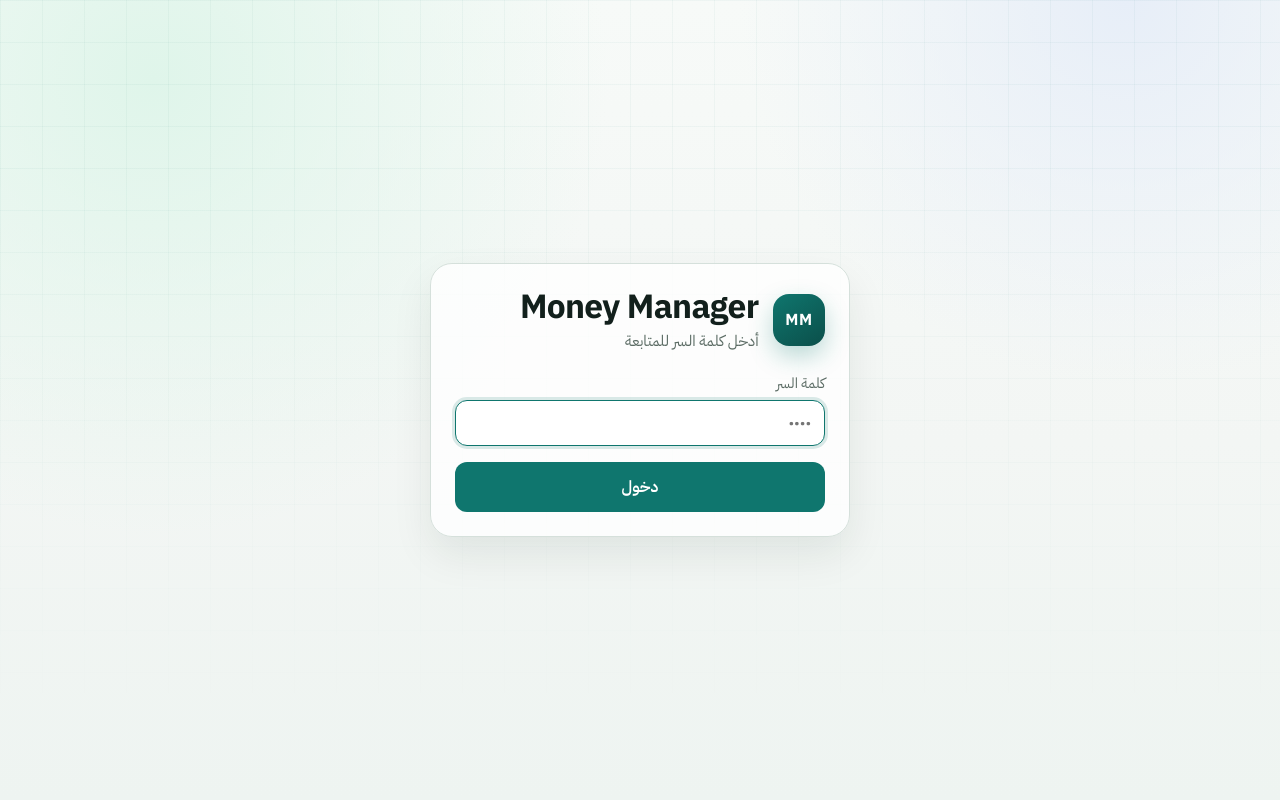
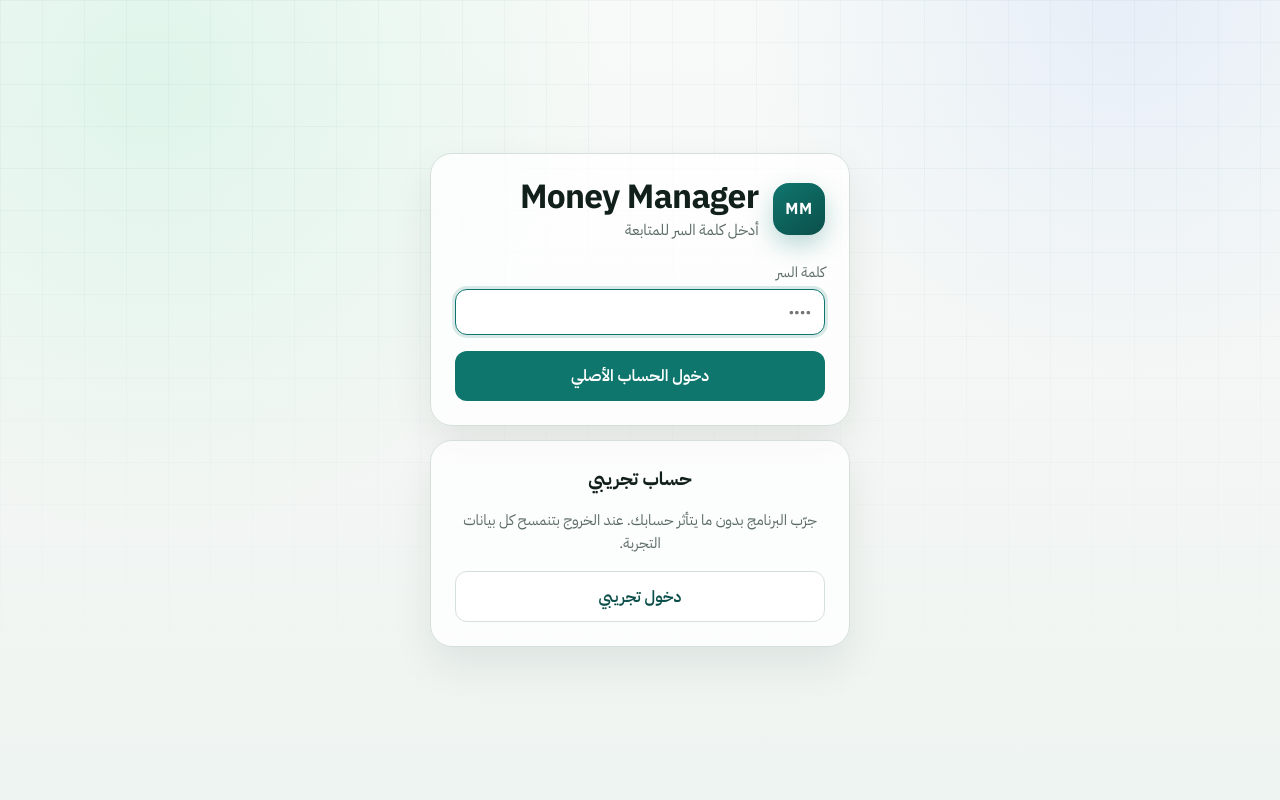
Before and after one commit to ahmadsamaaneh/money-manager, a Flask app: page /login in a window 1280 px wide. Run offline with Flask 3, Linux system fonts and the light colour scheme.

Commit message:
Add disposable demo account mode.

```diff
--- a/app.py
+++ b/app.py
@@ -1,11 +1,13 @@
 """Money Manager — Flask web app with Excel storage."""
 
 import os
+import uuid
 from functools import wraps
 from pathlib import Path
 
 from flask import (
     Flask,
+    g,
     jsonify,
     redirect,
     render_template,
@@ -19,9 +21,11 @@ import excel_db
 
 app = Flask(__name__)
 app.secret_key = os.environ.get("SECRET_KEY", "money-manager-local-secret-key")
+app.config["TEMPLATES_AUTO_RELOAD"] = True
+app.jinja_env.auto_reload = True
 APP_PASSWORD = os.environ.get("APP_PASSWORD", "1110")
 
-PUBLIC_ENDPOINTS = {"login", "login_post", "static"}
+PUBLIC_ENDPOINTS = {"login", "login_post", "login_demo", "static"}
 
 
 def _error(message: str, status: int = 400):
@@ -41,14 +45,23 @@ def login_required(view):
 
 
 @app.before_request
-def require_login():
+def bind_storage_and_auth():
     if request.endpoint in PUBLIC_ENDPOINTS or request.endpoint is None:
+        excel_db.activate_real()
         return None
-    if session.get("authenticated"):
-        return None
-    if request.path.startswith("/api/"):
-        return _error("يلزم تسجيل الدخول", 401)
-    return redirect(url_for("login"))
+
+    if not session.get("authenticated"):
+        if request.path.startswith("/api/"):
+            return _error("يلزم تسجيل الدخول", 401)
+        return redirect(url_for("login"))
+
+    if session.get("demo"):
+        excel_db.activate_demo(session.get("demo_id", "guest"))
+        g.is_demo = True
+    else:
+        excel_db.activate_real()
+        g.is_demo = False
+    return None
 
 
 @app.get("/login")
@@ -62,28 +75,47 @@ def login():
 def login_post():
     password = (request.form.get("password") or "").strip()
     if password == APP_PASSWORD:
+        session.clear()
         session["authenticated"] = True
+        session["demo"] = False
+        excel_db.activate_real()
         return redirect(url_for("index"))
     return render_template("login.html", error="كلمة السر غلط"), 401
+
+
+@app.post("/login/demo")
+def login_demo():
+    demo_id = uuid.uuid4().hex
+    session.clear()
+    session["authenticated"] = True
+    session["demo"] = True
+    session["demo_id"] = demo_id
+    excel_db.start_demo_session(demo_id)
+    return redirect(url_for("index"))
 
 
 @app.post("/logout")
 @login_required
 def logout():
+    if session.get("demo") and session.get("demo_id"):
+        excel_db.destroy_demo_session(session["demo_id"])
     session.clear()
+    excel_db.activate_real()
     return redirect(url_for("login"))
 
 
 @app.get("/")
 @login_required
 def index():
-    return render_template("index.html")
+    return render_template("index.html", is_demo=bool(session.get("demo")))
 
 
 @app.get("/api/summary")
 @login_required
 def api_summary():
-    return jsonify({"ok": True, "data": excel_db.get_summary()})
+    data = excel_db.get_summary()
+    data["is_demo"] = bool(session.get("demo"))
+    return jsonify({"ok": True, "data": data})
 
 
 @app.get("/api/obligations")
@@ -258,6 +290,8 @@ def api_pay_obligation(obligation_id: int):
 @app.get("/api/backup")
 @login_required
 def api_backup():
+    if session.get("demo"):
+        return _error("النسخ الاحتياطي غير متاح في الحساب التجريبي", 403)
     excel_db._ensure_workbook()
     path = Path(excel_db.EXCEL_PATH)
     return send_file(
@@ -268,6 +302,7 @@ def api_backup():
     )
 
 
+excel_db.activate_real()
 excel_db._ensure_workbook()
 
 
--- a/excel_db.py
+++ b/excel_db.py
@@ -11,8 +11,52 @@ from typing import Any
 from openpyxl import Workbook, load_workbook
 from openpyxl.styles import Alignment, Font, PatternFill
 
-DATA_DIR = Path(os.environ.get("DATA_DIR", Path(__file__).resolve().parent / "data"))
+BASE_DATA_DIR = Path(os.environ.get("DATA_DIR", Path(__file__).resolve().parent / "data"))
+DATA_DIR = BASE_DATA_DIR
 EXCEL_PATH = DATA_DIR / "money.xlsx"
+DEMO_DIR = BASE_DATA_DIR / "demo"
+
+
+def activate_real() -> None:
+    global DATA_DIR, EXCEL_PATH
+    DATA_DIR = BASE_DATA_DIR
+    EXCEL_PATH = DATA_DIR / "money.xlsx"
+
+
+def activate_demo(demo_id: str) -> Path:
+    global DATA_DIR, EXCEL_PATH
+    safe_id = "".join(ch for ch in str(demo_id) if ch.isalnum() or ch in {"-", "_"})
+    if not safe_id:
+        raise ValueError("معرف تجريبي غير صالح")
+    DATA_DIR = DEMO_DIR
+    DEMO_DIR.mkdir(parents=True, exist_ok=True)
+    EXCEL_PATH = DEMO_DIR / f"{safe_id}.xlsx"
+    return EXCEL_PATH
+
+
+def start_demo_session(demo_id: str) -> Path:
+    """Create a fresh disposable workbook for a demo session."""
+    path = activate_demo(demo_id)
+    if path.exists():
+        path.unlink()
+    _ensure_workbook()
+    set_total_balance(1000, "رصيد تجريبي للتجربة")
+    set_daily_limit(50)
+    set_spend_budget(200)
+    add_obligation(
+        "فاتورة تجريبية",
+        25,
+        min(date.today().day, 28),
+        "مثال — يُحذف عند الخروج",
+    )
+    return path
+
+
+def destroy_demo_session(demo_id: str) -> None:
+    path = activate_demo(demo_id)
+    if path.exists():
+        path.unlink(missing_ok=True)
+    activate_real()
 
 SHEET_SETTINGS = "الإعدادات"
 SHEET_TRANSACTIONS = "الحركات"
--- a/static/style.css
+++ b/static/style.css
@@ -78,6 +78,52 @@ body {
   background: #fee2e2;
   color: var(--danger);
   font-size: 0.92rem;
+}
+
+.login-wrap {
+  display: grid;
+  gap: 0.9rem;
+}
+
+.demo-card {
+  text-align: center;
+}
+
+.demo-card h2 {
+  margin: 0;
+  font-size: 1.15rem;
+}
+
+.demo-card p {
+  margin: 0;
+  color: var(--muted);
+  font-size: 0.92rem;
+  line-height: 1.55;
+}
+
+.demo-btn {
+  border: 1px solid var(--line) !important;
+  background: #fff !important;
+  color: var(--teal-deep) !important;
+}
+
+.demo-btn:hover {
+  border-color: var(--teal) !important;
+  background: #f0fdfa !important;
+}
+
+.demo-banner {
+  max-width: 1180px;
+  margin: 0 auto 1rem;
+  padding: 0.85rem 1rem;
+  border-radius: 14px;
+  background: #fff7ed;
+  border: 1px solid #fdba74;
+  color: #9a3412;
+  font-weight: 600;
+  position: relative;
+  z-index: 1;
+  animation: rise 0.45s ease both;
 }
 
 .top-actions {
--- a/templates/login.html
+++ b/templates/login.html
@@ -38,7 +38,13 @@
         />
       </label>
 
-      <button type="submit">دخول</button>
+      <button type="submit">دخول الحساب الأصلي</button>
+    </form>
+
+    <form class="login-card demo-card" method="post" action="{{ url_for('login_demo') }}">
+      <h2>حساب تجريبي</h2>
+      <p>جرّب البرنامج بدون ما يتأثر حسابك. عند الخروج بتنمسح كل بيانات التجربة.</p>
+      <button type="submit" class="demo-btn">دخول تجريبي</button>
     </form>
   </main>
 </body>
```
Also changed, not shown: templates/index.html (+7 -1 lines), 1 other file.
